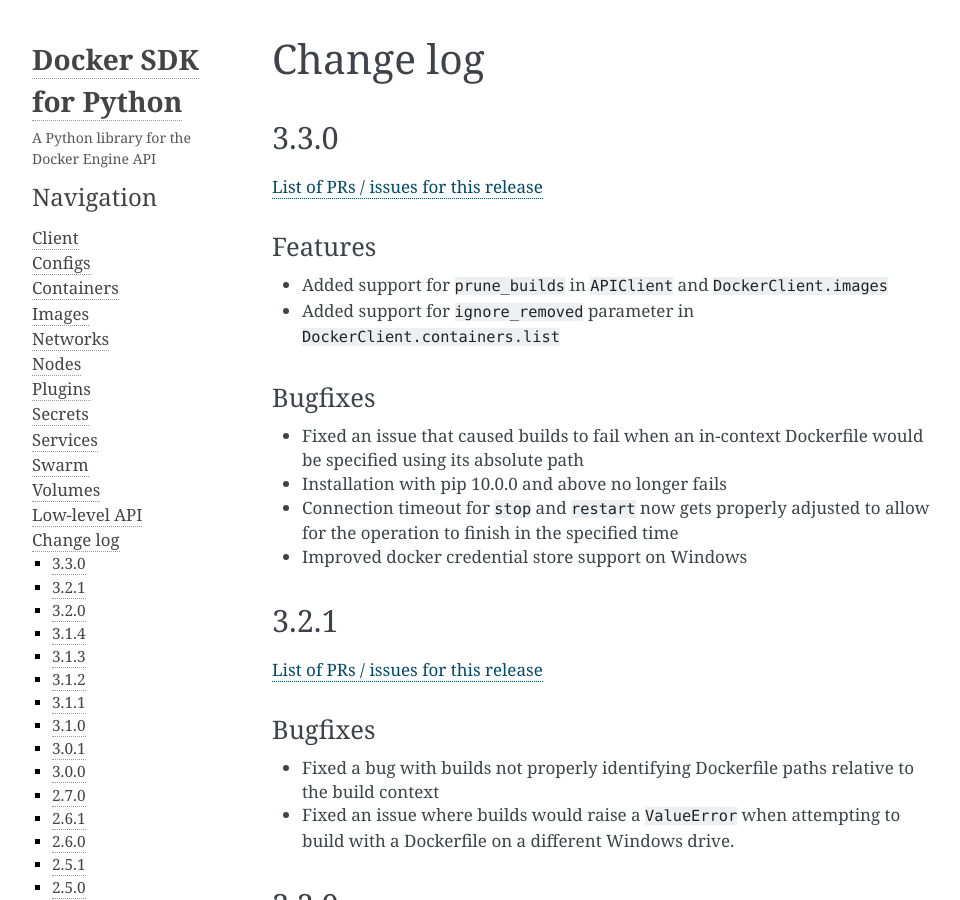
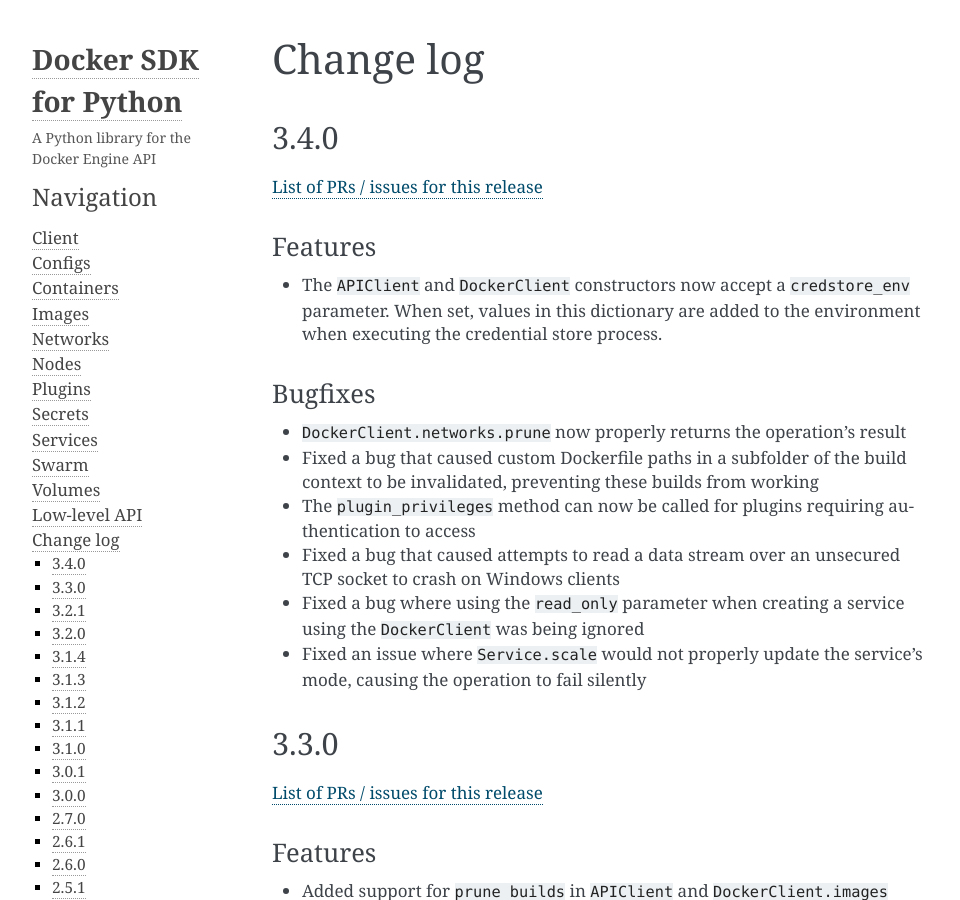
Before and after one commit to docker/docker-py, a Sphinx documentation site: the page built from docs/change-log.md, in a window 1280 px wide and 900 px high. Shown: the whole window, without its empty margins (148-1108 px from the left). Built offline with Sphinx 7.4.7, drawn with Linux system fonts in a browser that asks for light colours; pages that are not in the unit, such as notebooks, are missing from menus.

Commit message:
Bump 3.4.0
Signed-off-by: Joffrey F <joffrey@docker.com>

```diff
--- a/docker/version.py
+++ b/docker/version.py
@@ -1,2 +1,2 @@
-version = "3.4.0-dev"
+version = "3.4.0"
 version_info = tuple([int(d) for d in version.split("-")[0].split(".")])
--- a/docs/change-log.md
+++ b/docs/change-log.md
@@ -1,5 +1,30 @@
 Change log
 ==========
+
+3.4.0
+-----
+
+[List of PRs / issues for this release](https://github.com/docker/docker-py/milestone/51?closed=1)
+
+### Features
+
+* The `APIClient` and `DockerClient` constructors now accept a `credstore_env`
+  parameter. When set, values in this dictionary are added to the environment
+  when executing the credential store process.
+
+### Bugfixes
+
+* `DockerClient.networks.prune` now properly returns the operation's result
+* Fixed a bug that caused custom Dockerfile paths in a subfolder of the build
+  context to be invalidated, preventing these builds from working
+* The `plugin_privileges` method can now be called for plugins requiring
+  authentication to access
+* Fixed a bug that caused attempts to read a data stream over an unsecured TCP
+  socket to crash on Windows clients
+* Fixed a bug where using the `read_only` parameter when creating a service using
+  the `DockerClient` was being ignored
+* Fixed an issue where `Service.scale` would not properly update the service's
+  mode, causing the operation to fail silently
 
 3.3.0
 -----
```
